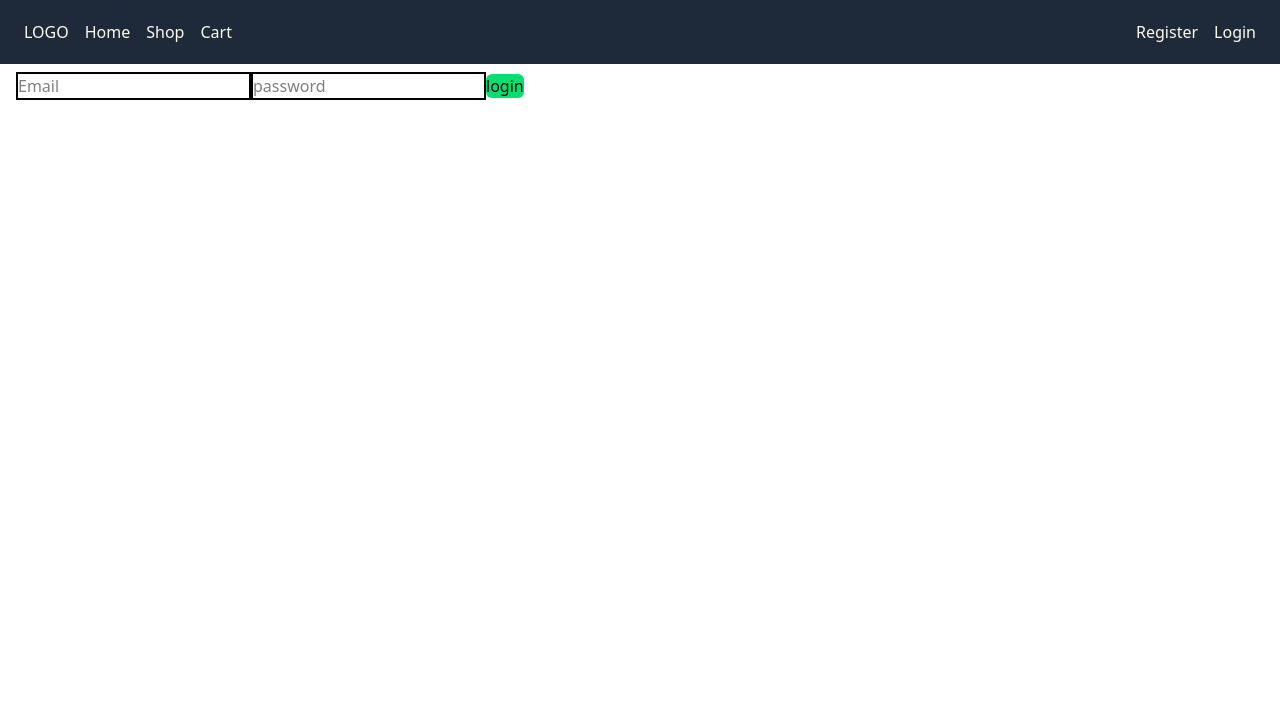
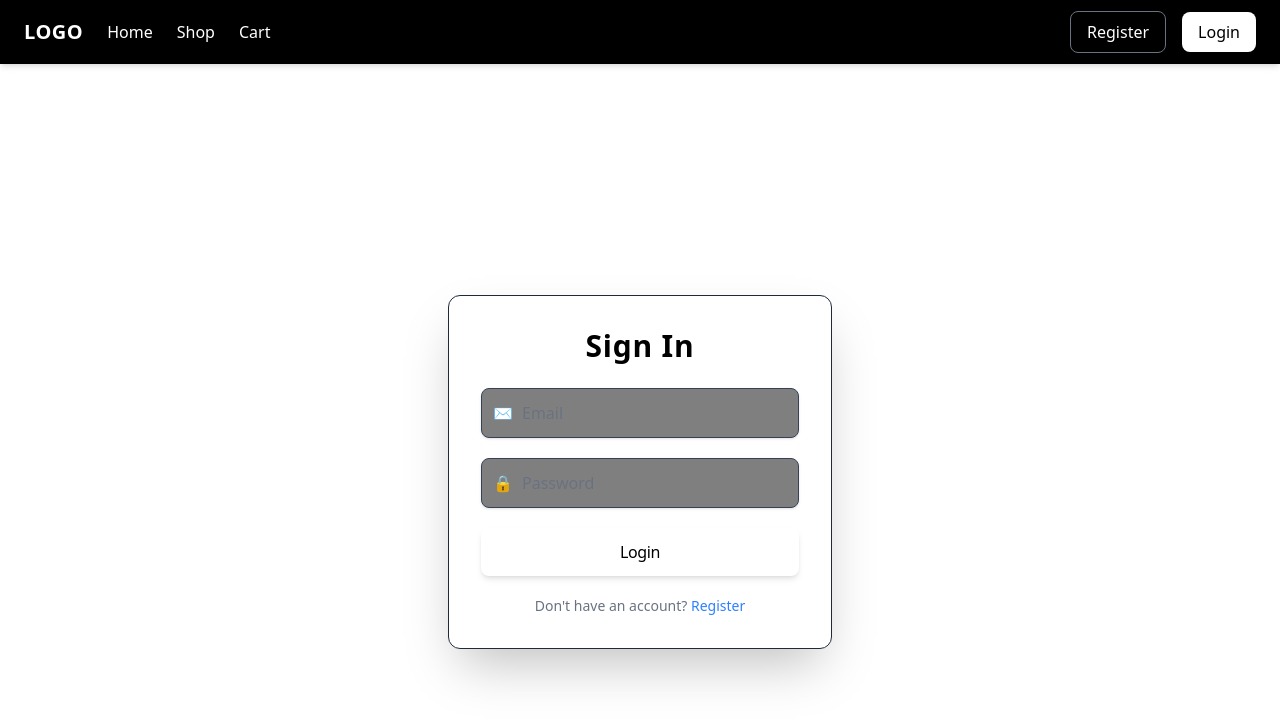
Before and after one commit to srnishappy/iStore, a React (Vite) app in the folder frontend/: page /login in a window 1280 px wide. Shown: the top 722 px of the page. Built offline with nearby package versions, Linux system fonts and the light colour scheme.

Commit message:
update ui

```diff
--- a/frontend/src/components/MainNav.jsx
+++ b/frontend/src/components/MainNav.jsx
@@ -2,22 +2,47 @@ import { Link } from 'react-router-dom';
 
 const MainNav = () => {
   return (
-    <nav className="bg-gray-800 text-amber-50 ">
+    <nav className="bg-black text-white shadow-md">
       <div className="mx-auto px-6">
-        <div className="flex justify-between h-16">
+        <div className="flex justify-between h-16 items-center">
+          {/* ซ้าย: Logo & เมนู */}
+          <div className="flex items-center gap-6">
+            <Link
+              to="/"
+              className="text-xl font-bold tracking-wide hover:text-gray-300 transition-all"
+            >
+              LOGO
+            </Link>
+            <Link to="/" className="hover:text-gray-300 transition-all">
+              Home
+            </Link>
+            <Link to="/shop" className="hover:text-gray-300 transition-all">
+              Shop
+            </Link>
+            <Link to="/cart" className="hover:text-gray-300 transition-all">
+              Cart
+            </Link>
+          </div>
+
+          {/* ขวา: Register & Login */}
           <div className="flex items-center gap-4">
-            <Link to={'/'}>LOGO</Link>
-            <Link to={'/'}>Home</Link>
-            <Link to={'shop'}>Shop</Link>
-            <Link to={'cart'}>Cart</Link>
-          </div>
-          <div className="flex items-center gap-4">
-            <Link to={'/register'}>Register</Link>
-            <Link to={'/login'}>Login</Link>
+            <Link
+              to="/register"
+              className="px-4 py-2 rounded-lg border border-gray-500 hover:border-gray-300 hover:bg-gray-800 transition-all"
+            >
+              Register
+            </Link>
+            <Link
+              to="/login"
+              className="px-4 py-2 rounded-lg bg-white text-black font-medium hover:bg-gray-200 transition-all"
+            >
+              Login
+            </Link>
           </div>
         </div>
       </div>
     </nav>
   );
 };
+
 export default MainNav;
--- a/frontend/src/pages/auth/Login.jsx
+++ b/frontend/src/pages/auth/Login.jsx
@@ -2,7 +2,8 @@ import axios from 'axios';
 import { useState } from 'react';
 import { toast } from 'react-toastify';
 import useEcomStore from '../../store/ecom-store';
-import { useNavigate } from 'react-router-dom';
+import { Link, useNavigate } from 'react-router-dom';
+
 const Login = () => {
   const actionLogin = useEcomStore((state) => state.actionLogin);
   const user = useEcomStore((state) => state.user);
@@ -11,12 +12,14 @@ const Login = () => {
     email: '',
     password: '',
   });
+
   const handleOnChange = (e) => {
     setForm({
       ...form,
       [e.target.name]: e.target.value,
     });
   };
+
   const handleSubmit = async (e) => {
     e.preventDefault();
     try {
@@ -27,10 +30,11 @@ const Login = () => {
       toast.success('Login success');
     } catch (error) {
       console.log(error);
-      const errMsg = error.response.data.msg;
+      const errMsg = error.response?.data?.msg || 'Login failed';
       toast.error(errMsg);
     }
   };
+
   const redirect = (role) => {
     if (role === 'admin') {
       navigate('/admin');
@@ -38,27 +42,56 @@ const Login = () => {
       navigate('/');
     }
   };
+
   return (
-    <div>
-      <form onSubmit={handleSubmit}>
+    <div className="min-h-screen bg-white flex items-center justify-center p-6">
+      <div className="w-full max-w-sm bg-white/5 backdrop-blur-lg rounded-xl border border-gray-800 p-8 shadow-2xl hover:shadow-gray-900/50 transition-all duration-300">
+        <h2 className="text-3xl font-extrabold text-center text-black mb-6 tracking-wide">
+          Sign In
+        </h2>
+
+        <form onSubmit={handleSubmit} className="space-y-5">
+          <div className="relative">
             <input
               type="email"
               name="email"
               placeholder="Email"
-          className="border-2"
+              className="w-full p-3 pl-10 bg-black/50 border border-gray-700 rounded-lg text-white placeholder-gray-500 focus:border-white focus:ring-1 focus:ring-white/20 transition-all duration-200 shadow-sm hover:shadow-md"
               onChange={handleOnChange}
             />
+            <span className="absolute left-3 top-1/2 -translate-y-1/2 text-gray-500">
+              ✉️
+            </span>
+          </div>
+
+          <div className="relative">
             <input
-          type="text"
+              type="password"
               name="password"
-          placeholder="password"
-          className="border-2"
+              placeholder="Password"
+              className="w-full p-3 pl-10 bg-black/50 border border-gray-700 rounded-lg text-white placeholder-gray-500 focus:border-white focus:ring-1 focus:ring-white/20 transition-all duration-200 shadow-sm hover:shadow-md"
               onChange={handleOnChange}
             />
+            <span className="absolute left-3 top-1/2 -translate-y-1/2 text-gray-500">
+              🔒
+            </span>
+          </div>
 
-        <button className="bg-green-400 rounded-md">login</button>
+          <button className="w-full bg-white text-black py-3 rounded-lg font-medium hover:bg-gray-200 transition-all duration-300 shadow-md hover:shadow-lg active:scale-95 tracking-tight">
+            Login
+          </button>
         </form>
+
+        {/* ลิงก์ Register ที่ถูกต้อง */}
+        <p className="text-center text-sm text-gray-500 mt-5">
+          Don't have an account?{' '}
+          <Link to="/register" className="text-blue-500 hover:underline">
+            Register
+          </Link>
+        </p>
+      </div>
     </div>
   );
 };
+
 export default Login;
--- a/frontend/src/pages/auth/Register.jsx
+++ b/frontend/src/pages/auth/Register.jsx
@@ -1,64 +1,102 @@
 import axios from 'axios';
 import { useState } from 'react';
 import { toast } from 'react-toastify';
+import { Link, useNavigate } from 'react-router-dom';
 
 const Register = () => {
+  const navigate = useNavigate();
   const [form, setForm] = useState({
     email: '',
     password: '',
     confirmPassword: '',
   });
+
   const handleOnChange = (e) => {
     setForm({
       ...form,
       [e.target.name]: e.target.value,
     });
   };
+
   const handleSubmit = async (e) => {
     e.preventDefault();
     if (form.password !== form.confirmPassword) {
-      toast.error('Password is not match');
+      toast.error('Passwords do not match');
       return;
     }
-    console.log(form);
+
     try {
       const res = await axios.post('http://localhost:5000/api/register', form);
-      console.log(res);
-      toast.success(res.data);
+      toast.success('Registration successful!');
+      navigate('/login');
     } catch (err) {
       console.log(err);
-
       const errmsg = err.response?.data?.msg || 'Something went wrong!';
       toast.error(errmsg);
     }
   };
+
   return (
-    <div>
-      <form onSubmit={handleSubmit}>
+    <div className="min-h-screen bg-white flex items-center justify-center p-6">
+      <div className="w-full max-w-sm bg-white/5 backdrop-blur-lg rounded-xl border border-gray-800 p-8 shadow-2xl hover:shadow-gray-900/50 transition-all duration-300">
+        <h2 className="text-3xl font-extrabold text-center text-black mb-6 tracking-wide">
+          Register
+        </h2>
+
+        <form onSubmit={handleSubmit} className="space-y-5">
+          <div className="relative">
             <input
               type="email"
               name="email"
               placeholder="Email"
-          className="border-2"
+              className="w-full p-3 pl-10 bg-white text-black border border-gray-400 rounded-lg placeholder-gray-500 focus:border-gray-600 focus:ring-2 focus:ring-gray-300 transition-all duration-200 shadow-sm hover:shadow-md"
               onChange={handleOnChange}
             />
+            <span className="absolute left-3 top-1/2 -translate-y-1/2 text-gray-500">
+              ✉️
+            </span>
+          </div>
+
+          <div className="relative">
             <input
-          type="text"
+              type="password"
               name="password"
-          placeholder="password"
-          className="border-2"
+              placeholder="Password"
+              className="w-full p-3 pl-10 bg-white text-black border border-gray-400 rounded-lg placeholder-gray-500 focus:border-gray-600 focus:ring-2 focus:ring-gray-300 transition-all duration-200 shadow-sm hover:shadow-md"
               onChange={handleOnChange}
             />
+            <span className="absolute left-3 top-1/2 -translate-y-1/2 text-gray-500">
+              🔒
+            </span>
+          </div>
+
+          <div className="relative">
             <input
               type="password"
               name="confirmPassword"
-          placeholder="Confirm password"
-          className="border-2"
+              placeholder="Confirm Password"
+              className="w-full p-3 pl-10 bg-white text-black border border-gray-400 rounded-lg placeholder-gray-500 focus:border-gray-600 focus:ring-2 focus:ring-gray-300 transition-all duration-200 shadow-sm hover:shadow-md"
               onChange={handleOnChange}
             />
-        <button className="bg-green-400 rounded-md">Register</button>
+            <span className="absolute left-3 top-1/2 -translate-y-1/2 text-gray-500">
+              🔒
+            </span>
+          </div>
+
+          <button className="w-full bg-black text-white py-3 rounded-lg font-medium hover:bg-gray-800 transition-all duration-300 shadow-md hover:shadow-lg active:scale-95 tracking-tight">
+            Register
+          </button>
         </form>
+
+        <div className="flex justify-center mt-5 text-sm text-gray-500">
+          <p>Already have an account?&nbsp;</p>
+          <Link to="/login" className="text-blue-500 hover:underline">
+            Login
+          </Link>
+        </div>
+      </div>
     </div>
   );
 };
+
 export default Register;
```
Also changed, not shown: frontend/src/components/card/ProductCard.jsx (+13 -14 lines). Lines whose indentation alone changed are shown as unchanged.
